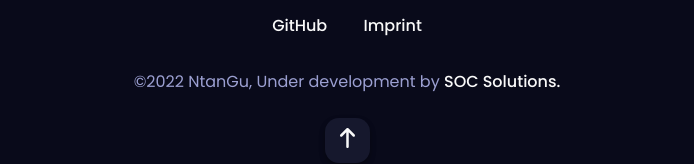
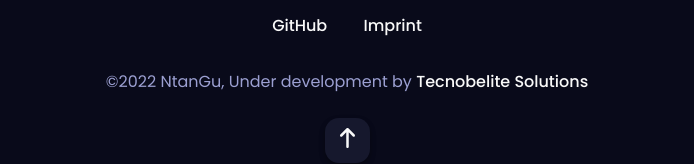
Before and after one commit to lraunakl/ntangu-website, a plain HTML site: page apply.html in a window 1280 px wide. Shown: the part 2940-3104 px from the top of the page, without its empty margins (293-987 px from the left). Drawn offline with Linux system fonts and the light colour scheme.

Commit message:
Branding update

```diff
--- a/apply.html
+++ b/apply.html
@@ -284,7 +284,7 @@
                             </ul>
                             <!-- Copyright Area -->
                             <div class="copyright-area py-4">&copy;2022 NtanGu, Under development by <a
-                                    href="https://www.socsols.com" target="_blank">SOC Solutions.</a></div>
+                                    href="https://www.socsols.com" target="_blank">Tecnobelite Solutions</a></div>
                         </div>
                         <!-- Scroll To Top -->
                         <div id="scroll-to-top" class="scroll-to-top">
```
Also changed, not shown: contact.html (+1 -1 lines), farming.html (+1 -1 lines), help-center.html (+1 -1 lines), index.html (+1 -1 lines), leaderboard.html (+1 -1 lines), liquidity.html (+1 -1 lines), login.html (+1 -1 lines), project-details.html (+1 -1 lines), projects.html (+1 -1 lines), register.html (+1 -1 lines), reset.html (+1 -1 lines), staking.html (+1 -1 lines), swap.html (+1 -1 lines), tier-system.html (+1 -1 lines), 2 more files.
